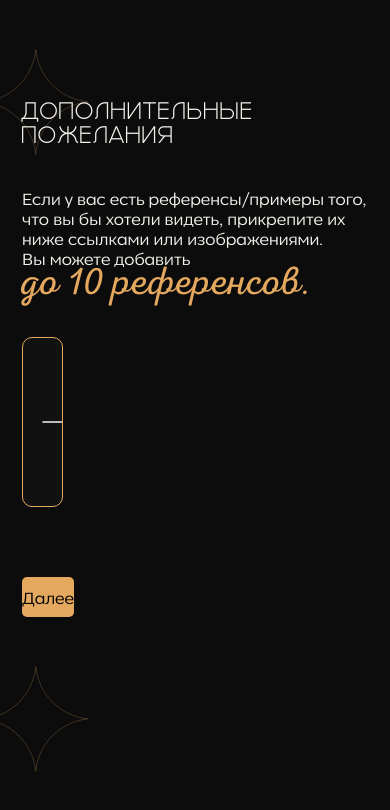
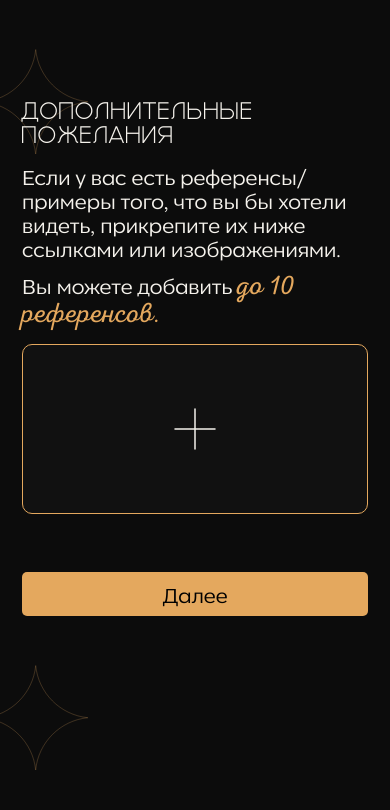
Before and after one commit to Shadovitsme/kwolCommercialPensil, a Vue app: page /brief_com/addRefPage in a window 390 px wide. Shown: the top 810 px of the page. Built offline with nearby package versions, Linux system fonts and the light colour scheme.

Commit message:
рефная страница для мобилки

```diff
--- a/src/addRefPage.vue
+++ b/src/addRefPage.vue
@@ -82,11 +82,11 @@ function removeCard(getItem) {
 
     <form
       @submit.prevent="addRef"
-      class="h-[60rem] relative z-50 w-[47.9375rem] mx-auto p-[3.75rem] rounded-[0.625rem] border-[0.0625rem] bg-background border-Accent"
+      class="md:h-[60rem] relative z-50 w-full md:w-[47.9375rem] mx-auto pt-7 pb-5 px-5 md:p-[3.75rem] rounded-[0.625rem] border-[0.0625rem] bg-background border-Accent"
     >
-      <div @click="toggleModal" class="cross absolute right-8 top-8 h-7 w-7"></div>
-      <p class="text-Text H2 text-center">ДОПОЛНИТЕЛЬНЫЕ ПОЖЕЛАНИЯ</p>
-      <p class="text-Text p3 text-center my-8">
+      <div @click="toggleModal" class="cross absolute right-2 top-2 md:right-8 md:top-8 h-7 w-7"></div>
+      <p class="text-Text H5 md:H2 md:text-center">ДОПОЛНИТЕЛЬНЫЕ ПОЖЕЛАНИЯ</p>
+      <p class="text-Text p5 md:p3 md:text-center md:my-8 mt-1.5 mb-6">
         Вы можете поделиться примерами интерьеров, которые отражают ваши пожелания и предпочтения
       </p>
       <p class="text-Text mb-2 p4">Добавьте ссылку на изображение, которое вам понравилось</p>
@@ -109,7 +109,7 @@ function removeCard(getItem) {
 
       <label
         v-if="!textInputValue && !fileInputValue"
-        class="bg-DarkAccent hover:bg-background active:bg-DarkAccent w-full flex justify-center cursor-pointer h-[360px] rounded-[10px]"
+        class="bg-DarkAccent hover:bg-background active:bg-DarkAccent w-full flex justify-center cursor-pointer h-[210px] md:h-[360px] rounded-[10px]"
       >
         <input
           accept=".jpg,.jpeg,.png,.webp"
@@ -129,29 +129,29 @@ function removeCard(getItem) {
       <textarea
         v-model="textareaValue"
         placeholder="Опишите, что вам понравилось, а что, наоборот, не хотели бы реализовывать"
-        class="bg-DarkAccent hover:bg-background active:bg-DarkAccent w-full flex justify-center cursor-pointer max-h-[360px] h-[360px] rounded-[10px] text-Text p-5 placeholder:text-QuietText p3 active:border-[1px] active:border-Accent outline-none focus:border-[1px] focus:border-Accent"
+        class="bg-DarkAccent hover:bg-background active:bg-DarkAccent w-full flex justify-center cursor-pointer h-[210px] max-h-[210px] md:max-h-[360px] md:h-[360px] rounded-[10px] text-Text p-5 placeholder:text-QuietText p3 active:border-[1px] active:border-Accent outline-none focus:border-[1px] focus:border-Accent"
         v-if="textInputValue || fileInputValue"
       ></textarea>
 
-      <p class="p5 text-QuietText">Максимальный размер 10 Мб</p>
+      <p class="p5 text-QuietText mt-2">Максимальный размер 10 Мб</p>
       <p class="p5 text-QuietText mb-8">Доступные форматы JPG, PNG, WEBP</p>
 
-      <YellowButton text="Добавить" :arrow="false" class="w-full"></YellowButton>
+      <YellowButton text="Добавить" :arrow="false" class="w-full h-11"></YellowButton>
     </form>
   </div>
   <!-- modal -->
   <div class="flex relative px-[22px] md:px-[100px]">
     <div class="md:mx-auto w-full max-w-[1920px]">
       <form @submit.prevent="changeInputCount" id="page3" class="w-full h-full">
-        <h1 class="H1 Text pb-10 uppercase">ДОПОЛНИТЕЛЬНЫЕ ПОЖЕЛАНИЯ</h1>
+        <h1 class="H1 Text md:mb-10 mb-4 uppercase">ДОПОЛНИТЕЛЬНЫЕ ПОЖЕЛАНИЯ</h1>
         <p class="p3 Text">
           Если у вас есть референсы/примеры того, что вы бы хотели видеть, прикрепите их ниже
           ссылками или изображениями.
         </p>
-        <p class="p3 text-Text pb-10">
-          Вы можете добавить <a class="speciall font-[28px] inline-block">до 10 референсов.</a>
-        </p>
-        <div class="grid grid-cols-6 gap-x-5 gap-y-20">
+          <p class="p3 text-Text mt-3 mb-4">Вы можете добавить
+          <a class="speciall text-[28px] md:text-[28px]"> до 10 референсов.</a></p>
+
+        <div class="md:grid md:grid-cols-6 md:gap-x-5 md:gap-y-20">
           <AddCardButton v-if="refArray.length < 10" @click="toggleModal"></AddCardButton>
           <ContentRefCard
             v-for="item in refArray"
@@ -162,8 +162,8 @@ function removeCard(getItem) {
             @click="removeCard(item)"
           ></ContentRefCard>
         </div>
-        <div class="w-full flex md:justify-end mt-9 md:mt-12">
-          <YellowButton :arrow="true" class="mt-[34px] md:w-[212px]" text="Далее"></YellowButton>
+        <div class="w-full flex md:justify-end mt-6 md:mt-12">
+          <YellowButton :arrow="true" class="mt-[34px] w-full md:w-[212px]" text="Далее"></YellowButton>
         </div>
       </form>
     </div>
--- a/src/assets/index.css
+++ b/src/assets/index.css
@@ -119,7 +119,7 @@ body {
   font-family: 'Corsa Grotesk Regular';
   font-size: 20px;
   font-weight: 400;
-  line-height: 24px;
+  line-height: 120%;
 }
 
 .p4 {
@@ -353,7 +353,6 @@ input[type='number']::-webkit-outer-spin-button {
 
 @media screen and (max-width: 1024px) {
   .speciall {
-    font-size: 40px;
     line-height: 28px;
   }
 
@@ -401,10 +400,4 @@ input[type='number']::-webkit-outer-spin-button {
     line-height: 20px;
   }
 
-  .p3 {
-    font-family: 'Corsa Grotesk Regular';
-    font-size: 16px;
-    font-weight: 400;
-    line-height: 20px;
-  }
 }
--- a/src/components/contentRefCard.vue
+++ b/src/components/contentRefCard.vue
@@ -26,7 +26,7 @@ const truncatedComment = computed(() => {
 </script>
 <template>
   <div
-    class="h-[10.625rem] md:h-[25rem] bg-DarkAccent w-full md:w-[16.75rem] rounded-[0.625rem] hover:bg-background active:bg-DarkAccent p-5 relative"
+    class="h-[25rem] my-7 md:my-0 bg-DarkAccent w-full md:w-[16.75rem] rounded-[0.625rem] hover:bg-background active:bg-DarkAccent p-5 relative"
   >
     <div class="cross absolute right-3 top-3 scale-[0.7] h-[1.25rem] w-[1.25rem]"></div>
     <p class="p4 text-BrightAccent">{{ truncatedHref }}</p>
--- a/src/components/yellowButton.vue
+++ b/src/components/yellowButton.vue
@@ -7,7 +7,7 @@ const props = defineProps({
 })
 </script>
 <template>
-  <button class="h-[40px] md:h-[60px] flex yellowButton">
+  <button class="h-[44px] md:h-[60px] flex yellowButton">
     <div class="flex mx-auto my-auto">
       <p class="p3">{{ text }}</p>
       <div
```
